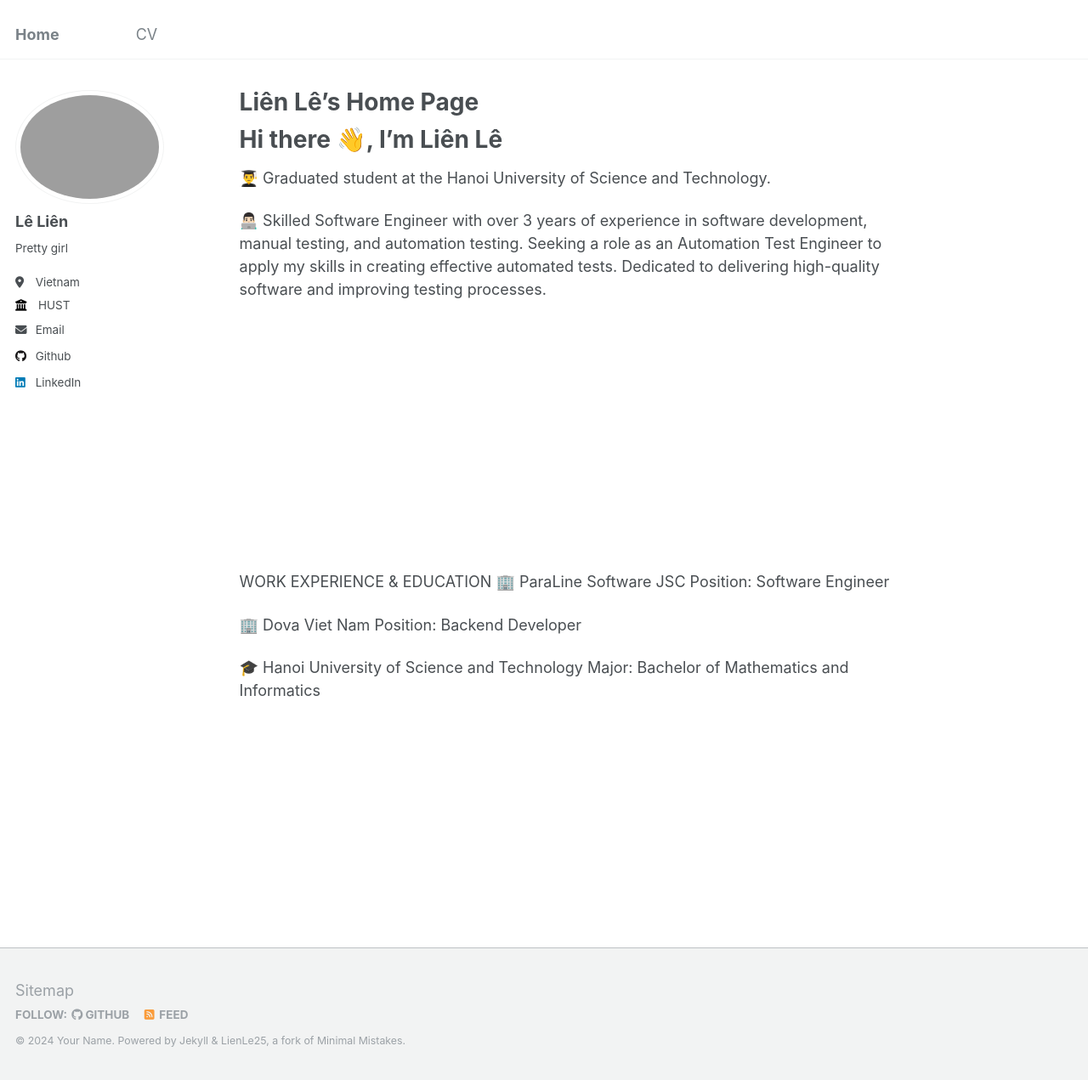
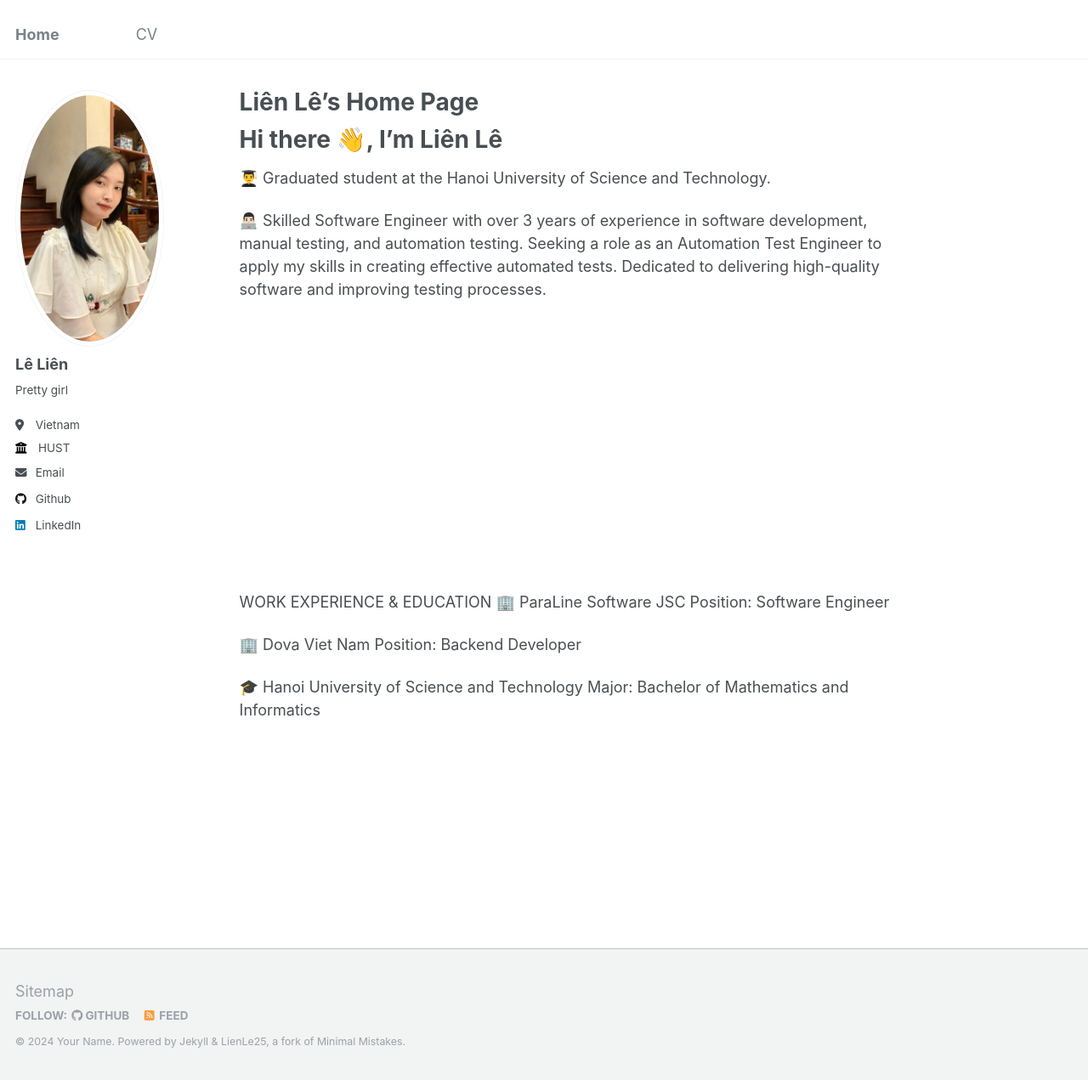
Before and after one commit to LienLe25/LienLe25.github.io, a Jekyll site: the page built from _pages/about.md, in a window 1280 px wide and 1271 px high. Shown: the whole window at 85% size. Built offline with Jekyll 4.4.1, drawn with Linux system fonts in a browser that asks for light colours.

Commit message:
update avatar

```diff
--- a/_config.yml
+++ b/_config.yml
@@ -21,7 +21,7 @@ repository               : "LienLe25/LienLe25.github.io"
 #               Additional customization can be done by editing /_includes/author-profile.html
 author:
   # Biographic information
-  avatar           : "pic.png"
+  avatar           : "pic.jpg"
   name             : "Lê Liên"
   pronouns         : # example: "she/her"
   bio              : "Pretty girl"
--- a/_pages/about.md
+++ b/_pages/about.md
@@ -19,6 +19,7 @@ to delivering high-quality software and improving testing processes.
 <br>
 <br>
 <br>
+
 <br>
 <br>
 <br>
```
